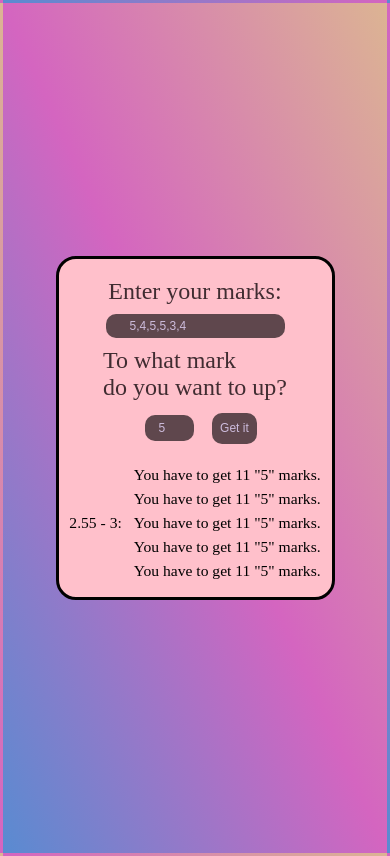
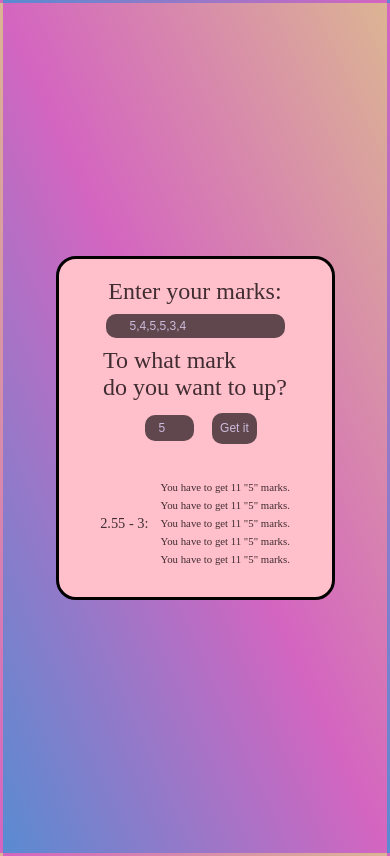
Before and after one commit to alex-sikach/marks-calc, a plain HTML site: page index.html in a window 390 px wide. Drawn offline with Linux system fonts and the light colour scheme.

Commit message:
Update index.html

```diff
--- a/index.html
+++ b/index.html
@@ -38,6 +38,7 @@
 			max-width: 50vw;
 			border-radius: 20px;
 		}
+		.marks-text, .up-text, .way-text, .text > p {color: #402c31;}
 		.enter-div, .inp-marks-div, .towhatup-div, .up-get {
 			display: flex;
 			justify-content: center;
@@ -49,7 +50,6 @@
 		.marks-text {
 			font-size: 2em;
 			font-weight: 300;
-			color: #402c31;
 		}
 		.inp-marks-div {
 		}
@@ -73,7 +73,6 @@
 		}
 		.up-text {
 			font-size: 2em;
-			color: #402c31;
 		}
 		.to-up {
 			border-radius: 10px;
@@ -149,6 +148,12 @@
 		.variant:last-child::before {
 			display: none;
 		}
+		@media  screen and (min-width: 500px) {
+			.way-text { font-size: 2em; }
+		}
+		@media  screen and (max-width: 499.999999px) and (min-width: 100px) {
+			.way-text { font-size: 1.5em; }
+		}
 		@media  screen and (min-width: 900px) and (max-width: 1000px) {
 			.box {	font-size: .80em;	min-height: 40vh; min-width: 40vw; }
 		}
@@ -173,8 +178,11 @@
 		@media  screen and (max-width: 299.9999999px) {
 			.box {	font-size: .60em;	min-height: 40vh; min-width: 70vw; background: blue; }
 		}
-		@media  screen and (min-width: 250px) and (max-width: 350px) {
-			.way-text, .text > p { font-size: 1.1em; }
+		@media  screen and (min-width: 250px) and (max-width: 400px) {
+			.text > p { font-size: .9em; }
+		}
+		@media  screen and (min-width: 250px) and (max-width: 400px) {
+			.way-text { font-size: 1.2em; }
 		}
 		@media  screen and  (max-width: 249.9999999999px) {
 			.way-text, .text > p { font-size: .9em; }
```
